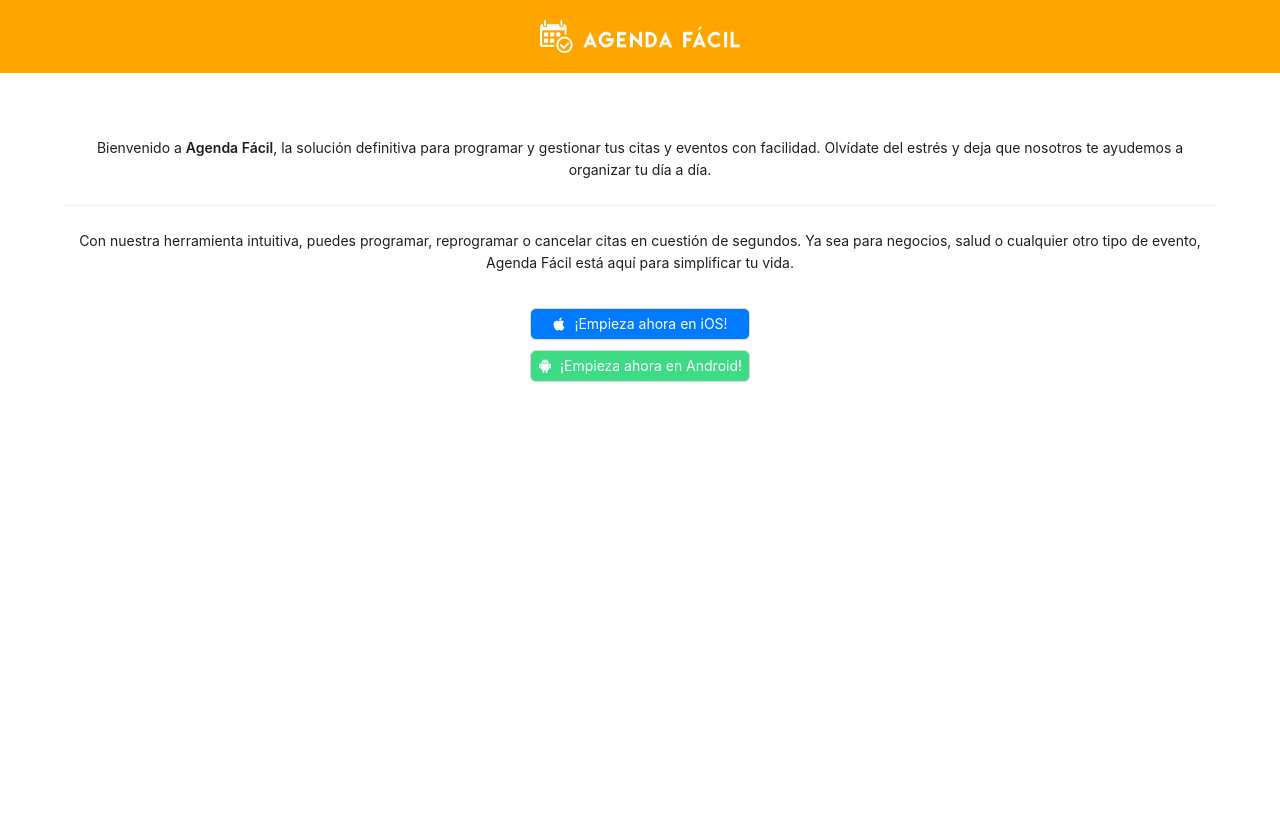
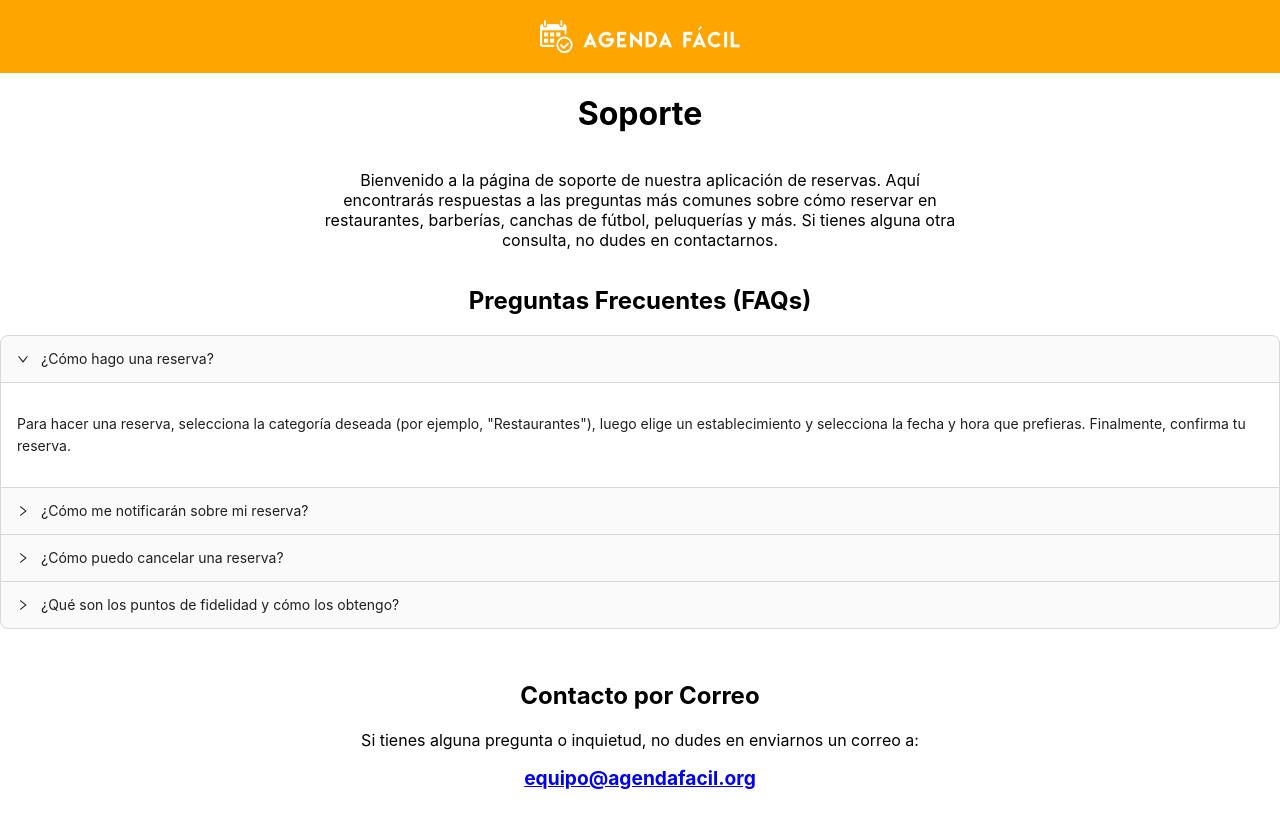
Before and after one commit to Emiliano-Russo/reservation-admin-panel, a React (Create React App) app: page /support in a window 1280 px wide. Shown: the top 828 px of the page. Before the commit the page ends 800 px from the top, so only its background shows below. Built offline with nearby package versions, Linux system fonts and the light colour scheme; no server answers.

Commit message:
support page

```diff
--- a/src/App.tsx
+++ b/src/App.tsx
@@ -5,6 +5,7 @@ import { Home } from "./screens/Home";
 import { ResetPassword } from "./screens/ResetPassword";
 import { PrivacyPolicy } from "./screens/PrivacyPolicy";
 import { DeleteAccount } from "./screens/DeleteAccount";
+import { Support } from "./screens/Support";
 
 function App() {
   return (
@@ -13,6 +14,7 @@ function App() {
         <Route path="/confirm-email" element={<ConfirmEmail />} />
         <Route path="/reset-password" element={<ResetPassword />} />
         <Route path="/privacy" element={<PrivacyPolicy />} />
+        <Route path="/support" element={<Support />} />
         <Route path="/account/delete" element={<DeleteAccount />} />
         <Route path="/*" element={<Home />} />
       </Routes>
--- a/src/components/Header.tsx
+++ b/src/components/Header.tsx
@@ -7,6 +7,7 @@ export const Header = () => {
         background: "#ffa500",
         display: "flex",
         justifyContent: "center",
+        width: "100%",
       }}
     >
       <img
--- /dev/null
+++ b/src/screens/Support.tsx
@@ -0,0 +1,79 @@
+import React from "react";
+import { Header } from "../components/Header";
+import { Button, Collapse, Input } from "antd";
+import TextArea from "antd/es/input/TextArea";
+
+const { Panel } = Collapse;
+
+export const Support = () => {
+  return (
+    <div
+      style={{ display: "flex", flexDirection: "column", alignItems: "center" }}
+    >
+      <Header />
+      <h1>Soporte</h1>
+      <p style={{ width: "50%", textAlign: "center" }}>
+        Bienvenido a la página de soporte de nuestra aplicación de reservas.
+        Aquí encontrarás respuestas a las preguntas más comunes sobre cómo
+        reservar en restaurantes, barberías, canchas de fútbol, peluquerías y
+        más. Si tienes alguna otra consulta, no dudes en contactarnos.
+      </p>
+
+      <h2>Preguntas Frecuentes (FAQs)</h2>
+      <Collapse defaultActiveKey={["1"]}>
+        <Panel header="¿Cómo hago una reserva?" key="1">
+          <p>
+            Para hacer una reserva, selecciona la categoría deseada (por
+            ejemplo, "Restaurantes"), luego elige un establecimiento y
+            selecciona la fecha y hora que prefieras. Finalmente, confirma tu
+            reserva.
+          </p>
+        </Panel>
+        <Panel header="¿Cómo me notificarán sobre mi reserva?" key="2">
+          <p>
+            Recibirás una notificación en la aplicación cuando tu reserva sea
+            confirmada por el establecimiento. Asegúrate de tener activadas las
+            notificaciones para nuestra aplicación.
+          </p>
+        </Panel>
+        <Panel header="¿Cómo puedo cancelar una reserva?" key="3">
+          <p>
+            Ve a la sección "Mis Reservas", selecciona la reserva que deseas
+            cancelar y haz clic en el botón "Cancelar". Ten en cuenta las
+            políticas de cancelación del establecimiento.
+          </p>
+        </Panel>
+        <Panel
+          header="¿Qué son los puntos de fidelidad y cómo los obtengo?"
+          key="4"
+        >
+          <p>
+            Los puntos de fidelidad se otorgan por cada reserva que realices y
+            se confirme. Puedes canjear estos puntos por descuentos y otras
+            recompensas en establecimientos asociados.
+          </p>
+        </Panel>
+      </Collapse>
+      <div
+        style={{
+          width: "50%",
+          marginTop: "2em",
+          textAlign: "center",
+          marginBottom: "100px",
+        }}
+      >
+        <h2>Contacto por Correo</h2>
+        <p>
+          Si tienes alguna pregunta o inquietud, no dudes en enviarnos un correo
+          a:
+        </p>
+        <a
+          href="mailto:equipo@agendafacil.org"
+          style={{ fontSize: "1.2em", fontWeight: "bold" }}
+        >
+          equipo@agendafacil.org
+        </a>
+      </div>
+    </div>
+  );
+};
```
